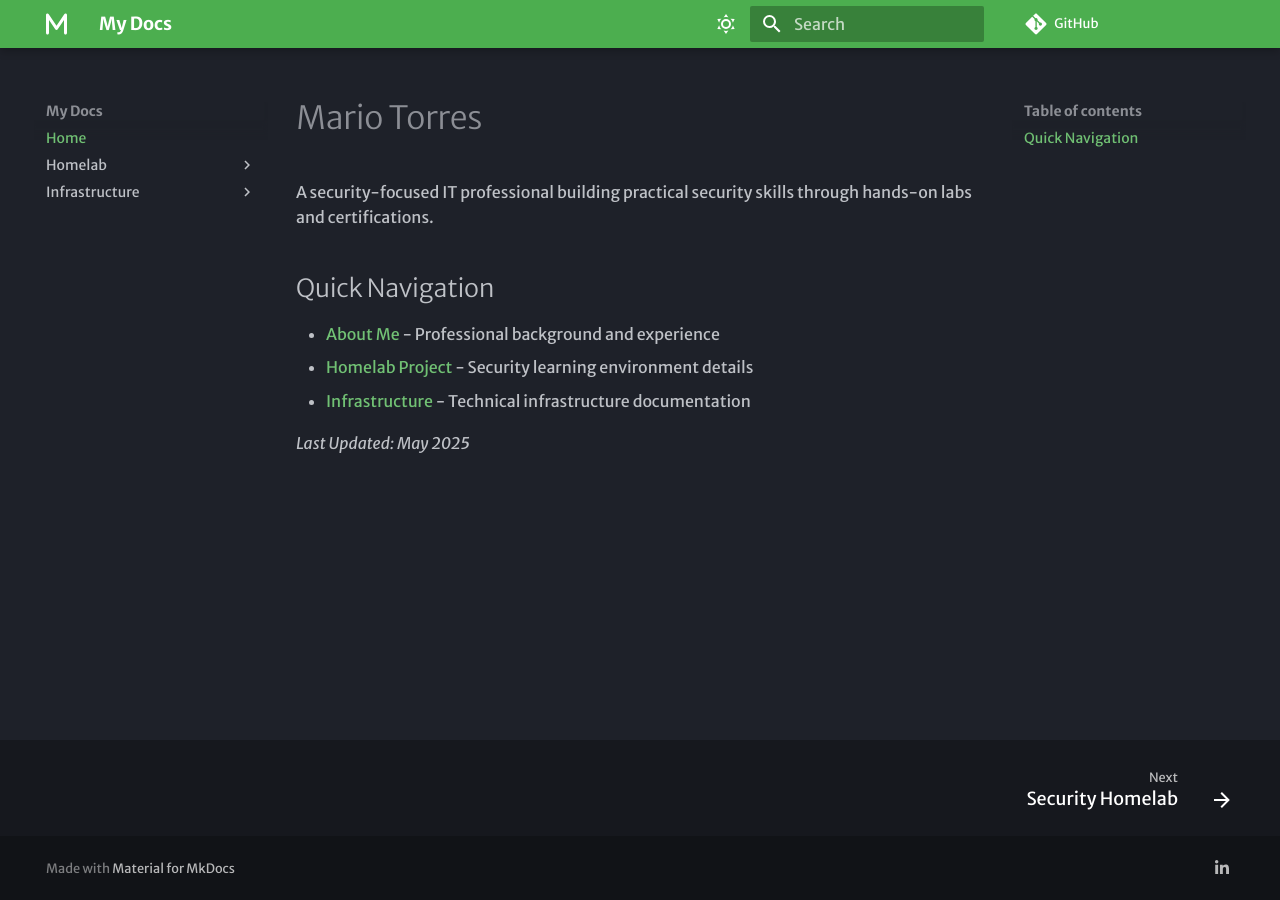
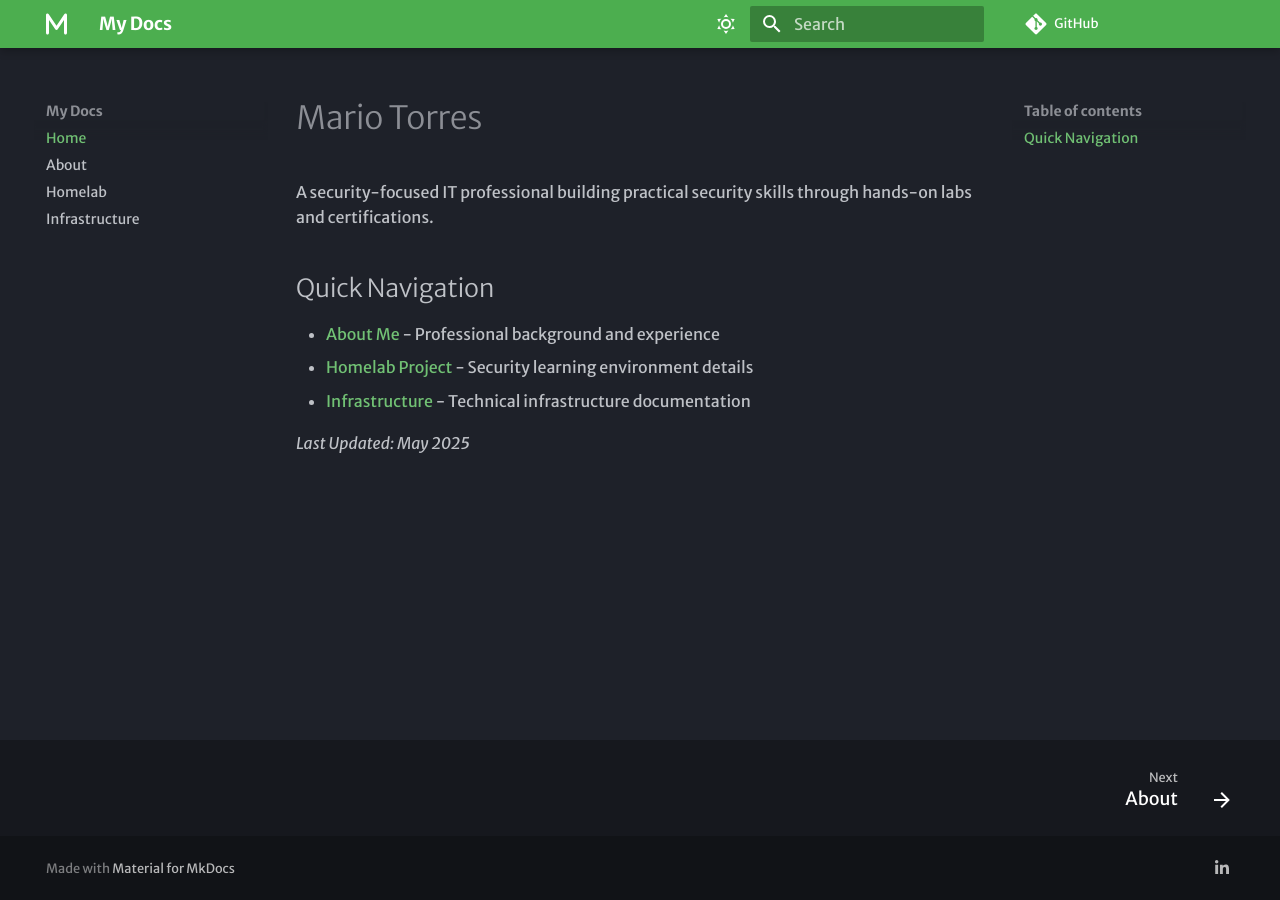
Before and after one commit to mariotorrestech/mkdocs-deploy, an MkDocs documentation site: the page built from docs/index.md, in a window 1280 px wide. Built offline with MkDocs 1.6.1 and Material for MkDocs 9.7.7, drawn with Linux system fonts in a browser that asks for light colours; some web fonts are replaced; comment, search, counter and statistics services are not loaded.

```diff
--- a/mkdocs.yml
+++ b/mkdocs.yml
@@ -1,16 +1,15 @@
 site_name: My Docs
 site_url: https://mariotorrestech.github.io/
 repo_url: https://github.com/mariotorrestech/mariotorrestech.github.io
-
 docs_dir: docs
 site_dir: site
+use_directory_urls:
 
 nav:
   - Home: index.md
-  - Homelab:
-    - homelab/index.md
-  - Infrastructure:
-    - infrastructure/index.md
+  - About: about.md
+  - Homelab: homelab/index.md
+  - Infrastructure: infrastructure/index.md
 
 theme:
   name: material
```
Also changed, not shown: index.md (deleted, +0 -14 lines).
